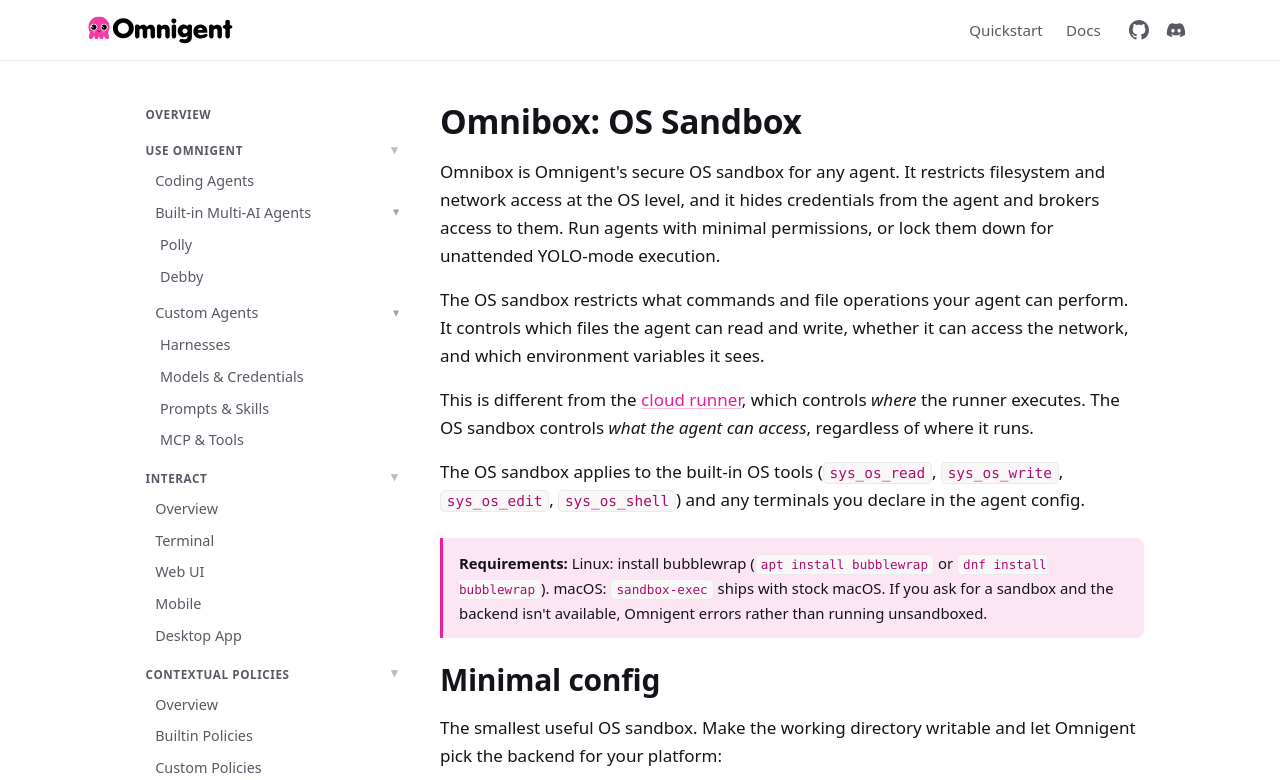
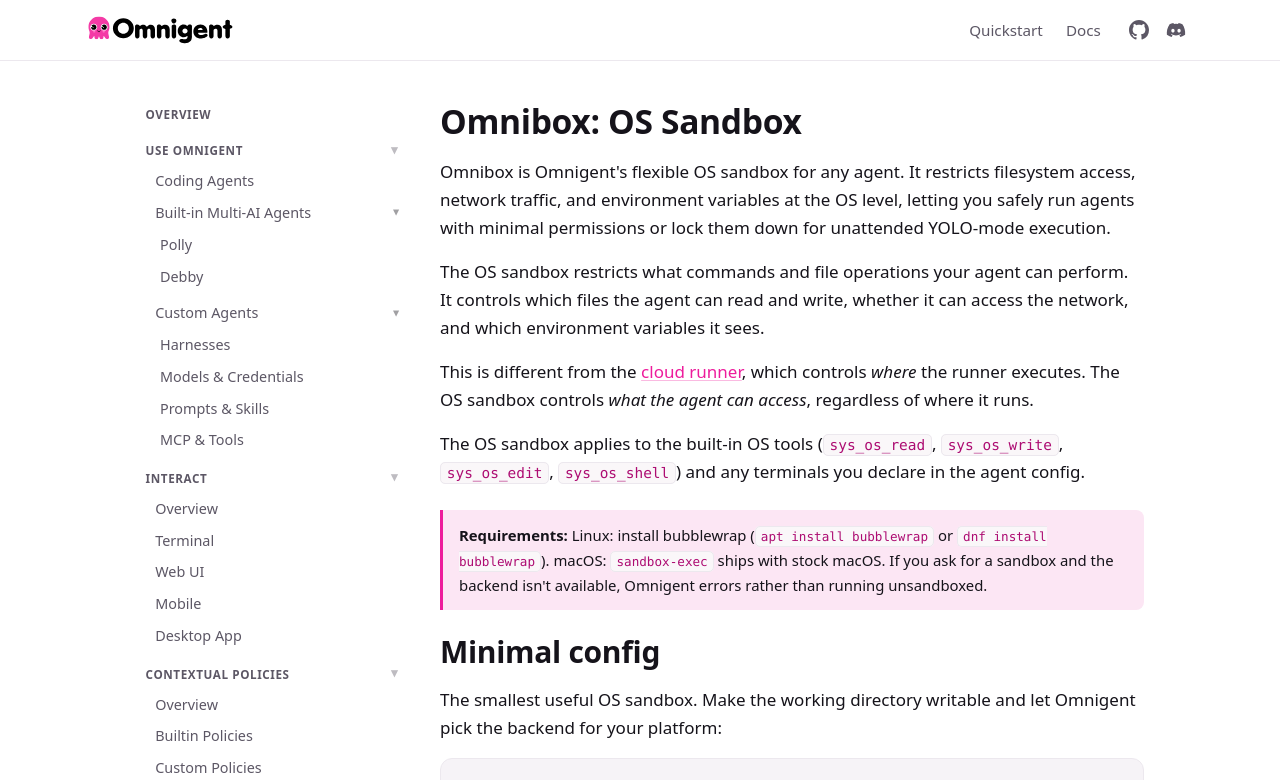
Before and after one commit to omnigent-ai/omnigent-site, a Next.js app: page /docs/policies/os-sandbox in a window 1280 px wide. Shown: the top 780 px of the page. Built offline with nearby package versions, Linux system fonts and the light colour scheme.

Commit message:
Revert "Reword Secure OS sandbox copy: hides credentials and brokers access"
This reverts commit 37ff511139dbe60a2ecace59dc03c8ba3cc691c5.

```diff
--- a/app/docs/policies/os-sandbox/page.js
+++ b/app/docs/policies/os-sandbox/page.js
@@ -8,10 +8,9 @@ export default function Page() {
       <h1>Omnibox: OS Sandbox</h1>
 
       <p>
-        Omnibox is Omnigent{"'"}s secure OS sandbox for any agent. It restricts filesystem and
-        network access at the OS level, and it hides credentials from the agent and brokers
-        access to them. Run agents with minimal permissions, or lock them down for unattended
-        YOLO-mode execution.
+        Omnibox is Omnigent{"'"}s flexible OS sandbox for any agent. It restricts filesystem
+        access, network traffic, and environment variables at the OS level, letting you safely
+        run agents with minimal permissions or lock them down for unattended YOLO-mode execution.
       </p>
 
       <p>
--- a/app/page.js
+++ b/app/page.js
@@ -62,9 +62,8 @@ export default function Home() {
                 routing, and risk-based escalation.
               </li>
               <li>
-                <strong><Link href="/docs/policies/os-sandbox">Secure OS sandbox</Link>:</strong> restrict filesystem
-                and network access, hide credentials from the agent, and broker access to them.
-                Run YOLO mode safely.
+                <strong><Link href="/docs/policies/os-sandbox">Flexible OS sandbox</Link>:</strong> restrict filesystem,
+                network, and env to run agents in YOLO mode safely.
               </li>
             </ul>
           </div>
```
